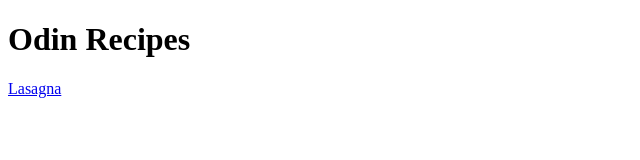
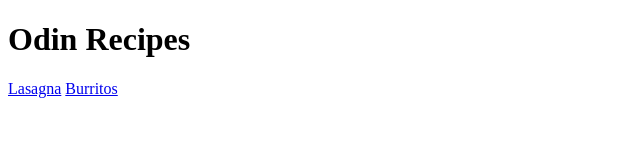
Before and after one commit to Breadpaw/odin-recipes, a plain HTML site: page index.html in a window 1280 px wide. Shown: the full height of the page, 0-640 px from the left. Drawn offline with Linux system fonts and the light colour scheme.

Commit message:
Add burrito to recipes

```diff
--- a/index.html
+++ b/index.html
@@ -7,5 +7,6 @@
     <body>
         <h1>Odin Recipes</h1>
         <a href="./recipes/lasagna.html">Lasagna</a>
+        <a href="/recipes/burrito.html">Burritos</a>
     </body>
 </html>
```
